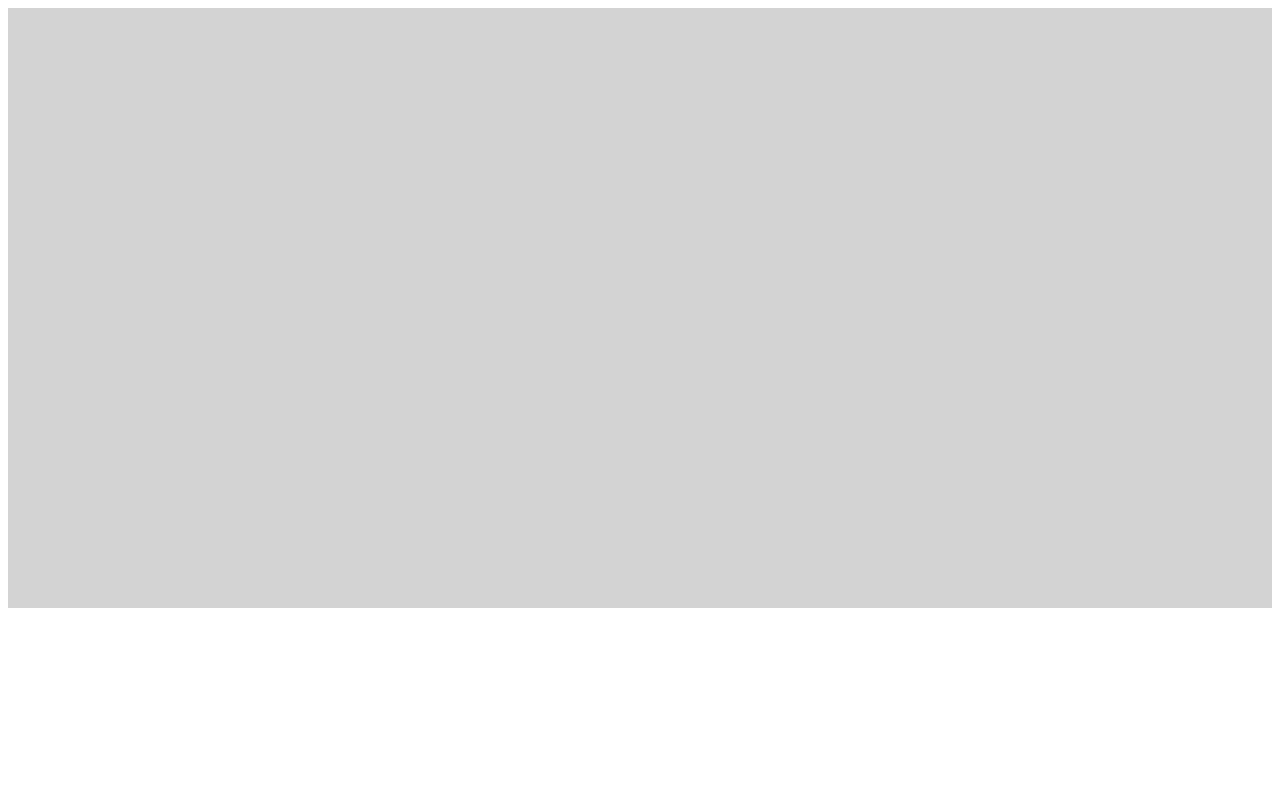
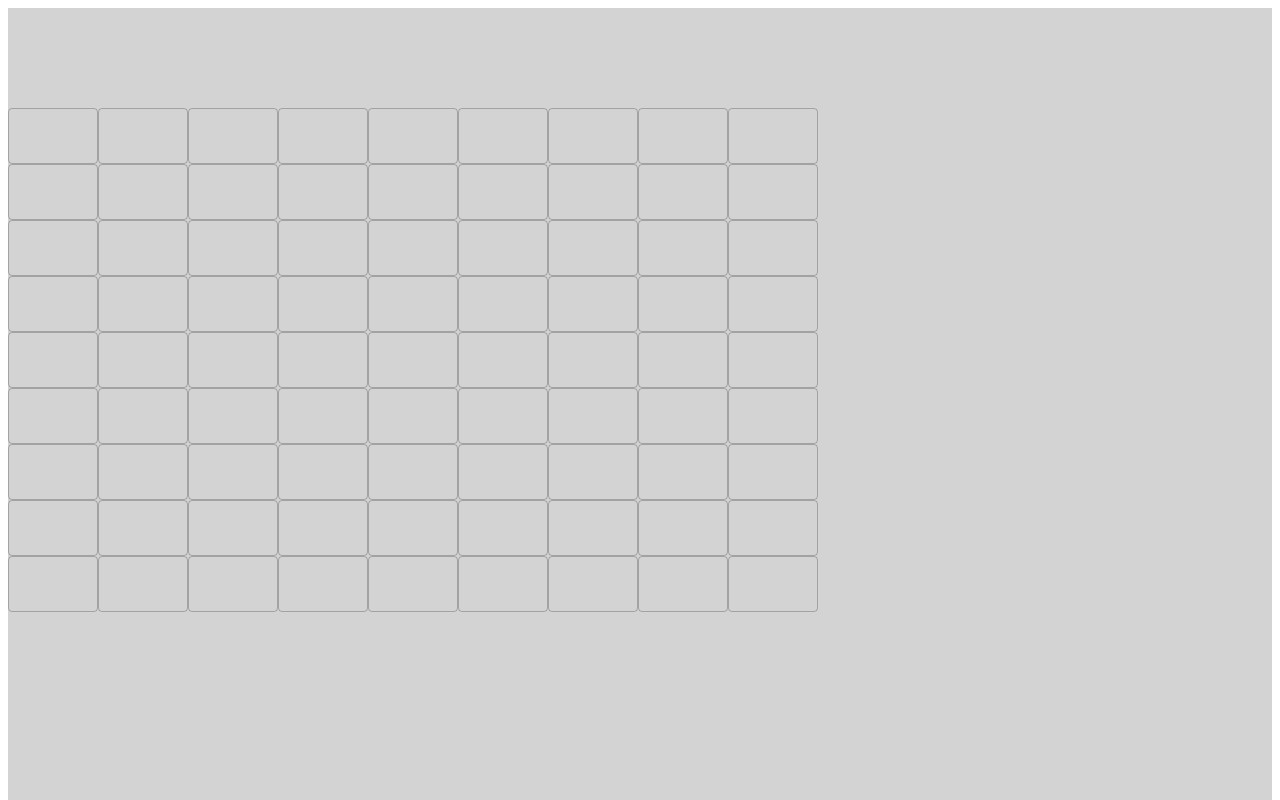
Before and after one commit to youssefrag/SudokuSolver, a React (Create React App) app in the folder client/: page / in a window 1280 px wide. Shown: the top 800 px of the page. Built offline with nearby package versions, Linux system fonts and the light colour scheme.

Commit message:
basic board layout

```diff
--- a/client/package.json
+++ b/client/package.json
@@ -3,6 +3,8 @@
   "version": "0.1.0",
   "private": true,
   "dependencies": {
+    "@emotion/react": "^11.9.3",
+    "@emotion/styled": "^11.9.3",
     "@mui/material": "^5.9.0",
     "@mui/styles": "^5.9.0",
     "@testing-library/jest-dom": "^5.16.4",
--- a/client/src/components/App.js
+++ b/client/src/components/App.js
@@ -1,3 +1,4 @@
+import Board from "./ui/Board";
 import { makeStyles } from "@mui/styles";
 
 const useStyles = makeStyles({
@@ -14,6 +15,7 @@ function App() {
 
   return (
     <div className={classes.root}>
+      <Board />
     </div>
   );
 }
--- a/client/src/components/ui/Board.jsx
+++ b/client/src/components/ui/Board.jsx
@@ -1,8 +1,162 @@
 import React from 'react'
-import {Button, TextField } from '@mui/material';
+import {Button, TextField, Box } from '@mui/material';
+import { makeStyles } from "@mui/styles";
+
+const useStyles = makeStyles({
+  root: {
+    display: 'flex',
+    flexDirection: 'column'
+  },
+});
 
 export default function Board() {
+
+  const classes = useStyles()
+
+  const createRowIndexes = (num) => {
+    let indexes = []
+    for (let c = 1; c <= 9; c++) {
+      indexes.push(((num - 1) * 9) + c)
+    }
+    return indexes
+  }
+
+  const renderRow1 = createRowIndexes(1).map((fieldId) => {
+    return(
+      <TextField
+        id={fieldId}
+        type="number"
+        InputProps={{
+          inputProps: { min: 1, max: 9 }
+        }}
+      />
+    )
+  })
+  const renderRow2 = createRowIndexes(2).map((fieldId) => {
+    return(
+      <TextField
+        id={fieldId}
+        type="number"
+        InputProps={{
+          inputProps: { min: 1, max: 9 }
+        }}
+      />
+    )
+  })
+
+  const renderRow3 = createRowIndexes(3).map((fieldId) => {
+    return(
+      <TextField
+        id={fieldId}
+        type="number"
+        InputProps={{
+          inputProps: { min: 1, max: 9 }
+        }}
+      />
+    )
+  })
+
+  const renderRow4 = createRowIndexes(4).map((fieldId) => {
+    return(
+      <TextField
+        id={fieldId}
+        type="number"
+        InputProps={{
+          inputProps: { min: 1, max: 9 }
+        }}
+      />
+    )
+  })
+
+  const renderRow5 = createRowIndexes(5).map((fieldId) => {
+    return(
+      <TextField
+        id={fieldId}
+        type="number"
+        InputProps={{
+          inputProps: { min: 1, max: 9 }
+        }}
+      />
+    )
+  })
+
+  const renderRow6 = createRowIndexes(6).map((fieldId) => {
+    return(
+      <TextField
+        id={fieldId}
+        type="number"
+        InputProps={{
+          inputProps: { min: 1, max: 9 }
+        }}
+      />
+    )
+  })
+
+  const renderRow7 = createRowIndexes(7).map((fieldId) => {
+    return(
+      <TextField
+        id={fieldId}
+        type="number"
+        InputProps={{
+          inputProps: { min: 1, max: 9 }
+        }}
+      />
+    )
+  })
+
+  const renderRow8 = createRowIndexes(8).map((fieldId) => {
+    return(
+      <TextField
+        id={fieldId}
+        type="number"
+        InputProps={{
+          inputProps: { min: 1, max: 9 }
+        }}
+      />
+    )
+  })
+
+  const renderRow9 = createRowIndexes(9).map((fieldId) => {
+    return(
+      <TextField
+        id={fieldId}
+        type="number"
+        InputProps={{
+          inputProps: { min: 1, max: 9 }
+        }}
+      />
+    )
+  })
+
   return (
-    <div>Board</div>
+    <div className={classes.root}>
+      <div className={classes.row}>
+        {renderRow1}
+      </div>
+      <div className={classes.row}>
+        {renderRow2}
+      </div>
+      <div className={classes.row}>
+        {renderRow3}
+      </div>
+      <div className={classes.row}>
+        {renderRow4}
+      </div>
+      <div className={classes.row}>
+        {renderRow5}
+      </div>
+      <div className={classes.row}>
+        {renderRow6}
+      </div>
+      <div className={classes.row}>
+        {renderRow7}
+      </div>
+      <div className={classes.row}>
+        {renderRow8}
+      </div>
+      <div className={classes.row}>
+        {renderRow9}
+      </div>
+    </div>
   )
 }
```
Also changed, not shown: 1 other file (tests, documents, lock files or other folders).
